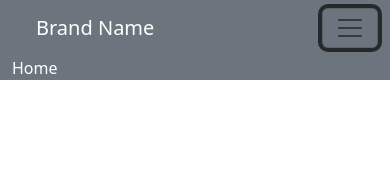
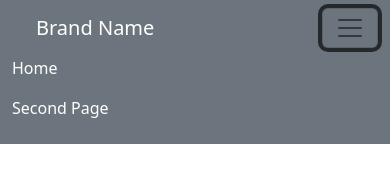
Before and after one commit to danwalsh1/multi-page-redoc, a plain HTML site: page index.html in a window 390 px wide. Both pictures are taken after a click on the button "Toggle navigation". Drawn offline with nearby package versions, Linux system fonts and the light colour scheme.

Commit message:
Fixed issues with mobile-friendly navbar

```diff
--- a/css/index.css
+++ b/css/index.css
@@ -5,7 +5,7 @@ html, body {
     overflow: hidden;
 }
 
-.navbar {
+.rd-navbar {
     height: 80px;
 }
 
--- a/index.html
+++ b/index.html
@@ -12,7 +12,7 @@
     <script src="js/index.js"></script>
 </head>
 <body>
-    <nav class="navbar navbar-expand-lg bg-secondary">
+    <nav class="navbar rd-navbar navbar-expand-lg bg-secondary">
         <div class="container-fluid">
             <a href="#" class="navbar-brand ms-4">Brand Name</a>
             <button class="navbar-toggler" type="button" data-bs-toggle="collapse" data-bs-target="#navbarContent" aria-controls="navbarContent" aria-expanded="false" aria-label="Toggle navigation">
@@ -34,5 +34,7 @@
         <iframe name="redocContainer" width="100%" height="100%" src="home.html" frameborder="0"></iframe>
     </div>
     <script src="https://cdn.jsdelivr.net/npm/bootstrap@5.3.0-alpha1/dist/js/bootstrap.bundle.min.js"></script>
+    <script src="https://cdnjs.cloudflare.com/ajax/libs/jquery/3.6.3/jquery.min.js" integrity="sha512-STof4xm1wgkfm7heWqFJVn58Hm3EtS31XFaagaa8VMReCXAkQnJZ+jEy8PCC/iT18dFy95WcExNHFTqLyp72eQ==" crossorigin="anonymous" referrerpolicy="no-referrer"></script>
+    <script src="js/index-mobile.js"></script>
 </body>
 </html>
--- /dev/null
+++ b/js/index-mobile.js
@@ -0,0 +1,7 @@
+$('.navbar-toggler').on("click", function () {
+    if ($('.navbar')[0].classList.contains('rd-navbar')) {
+        $('.navbar')[0].classList.remove('rd-navbar');
+    } else {
+        $('.navbar')[0].classList.add('rd-navbar');
+    }
+});
--- a/js/index.js
+++ b/js/index.js
@@ -10,4 +10,7 @@ window.addEventListener('load', (event) => {
 function redocPage(pageName) {
     window.frames['redocContainer'].location = pageName + '.html?unique=' + Date.now();
     window.history.pushState("", "", "?page=" + pageName);
+    if(!$('.navbar')[0].classList.contains('rd-navbar')) {
+        $('.navbar-toggler').trigger('click');
+    }
 }
```
